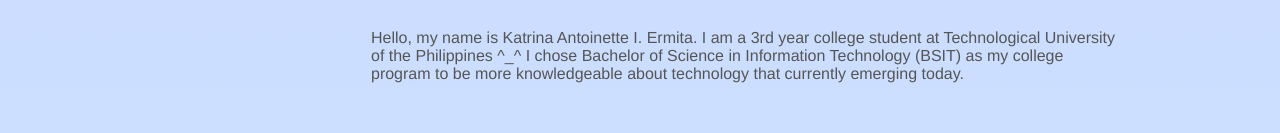
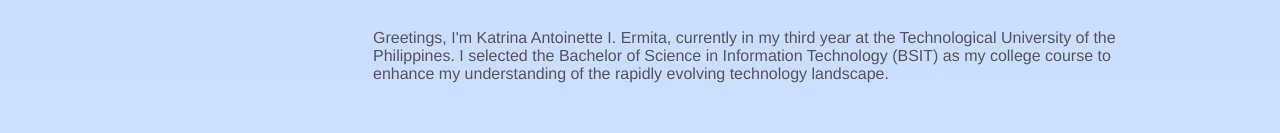
Before and after one commit to katktrn/WEBDEV, a plain HTML site: page index.html in a window 1280 px wide. Shown: the part 1343-1476 px from the top of the page. Drawn offline with Linux system fonts and the light colour scheme.

Commit message:
deleting not important

```diff
--- a/index.html
+++ b/index.html
@@ -102,9 +102,8 @@
           </div>
           <div class="text-container">
             <p>
-              Hello, my name is Katrina Antoinette I. Ermita. I am a 3rd year college student
-              at Technological University of the Philippines ^_^ I chose Bachelor of Science in Information Technology (BSIT)
-              as my college program to be more knowledgeable about technology that currently emerging today.
+              Greetings, I'm Katrina Antoinette I. Ermita, currently in my third year at the Technological University of the Philippines.
+              I selected the Bachelor of Science in Information Technology (BSIT) as my college course to enhance my understanding of the rapidly evolving technology landscape.
 
             </p>
           </div>
@@ -228,7 +227,7 @@
                 class="btn btn-color-2 project-btn"
                 onclick="location.href='https://github.com/katktrn"
               >
-                Show Picture
+                Show
               </button>
             </div>
           </div>
```
